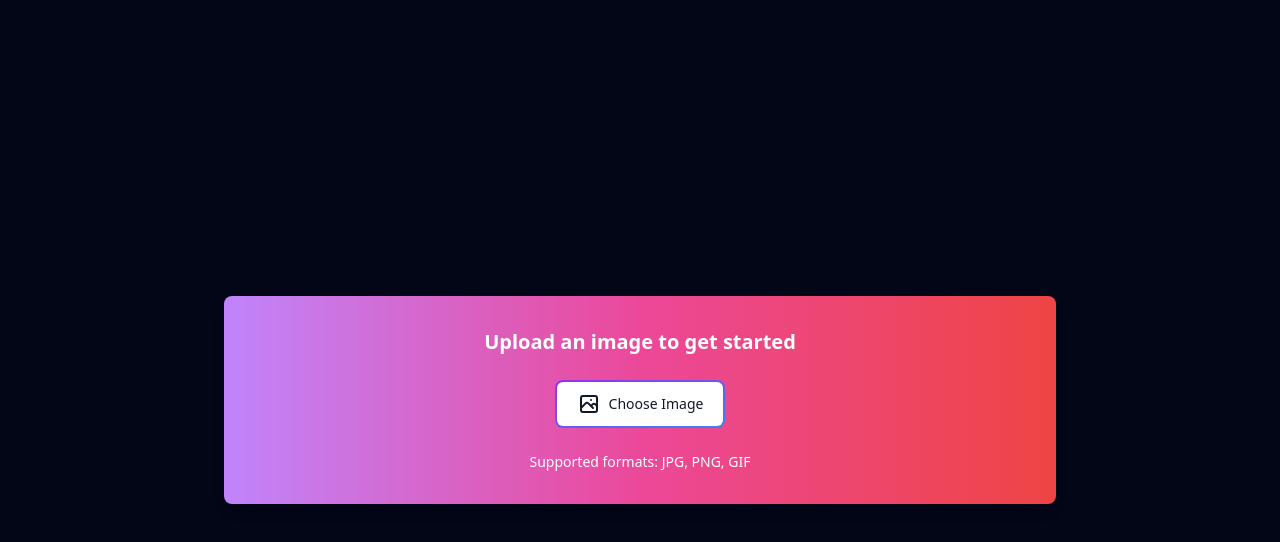
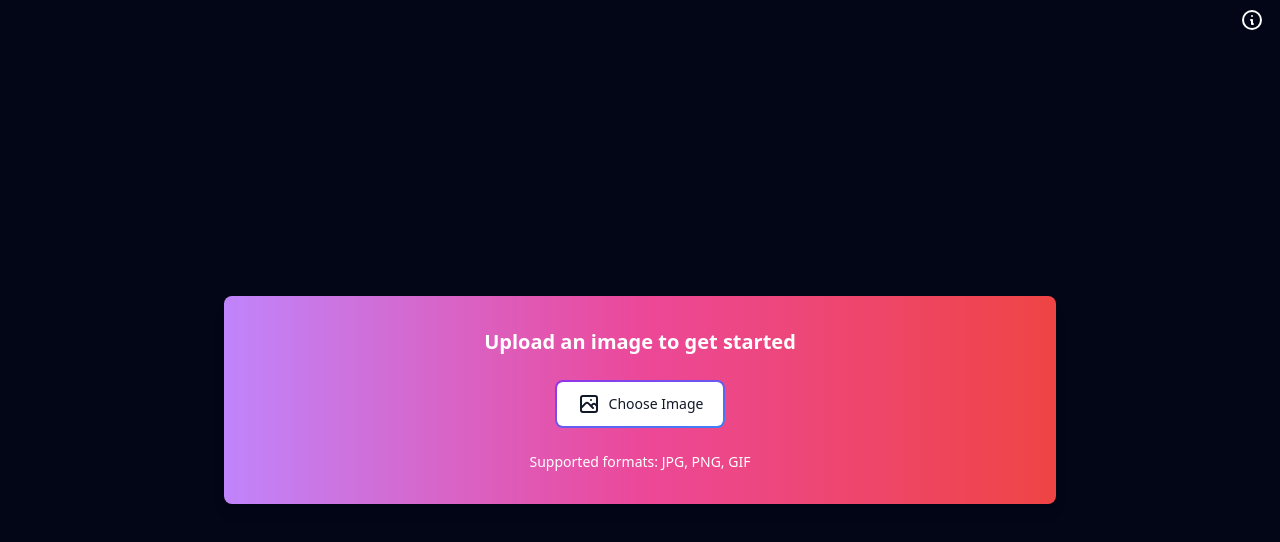
Before and after one commit to ornabmomin/skin-tone-decider, a React (Vite) app: page / in a window 1280 px wide. Shown: the top 542 px of the page. Built offline with nearby package versions, Linux system fonts and the light colour scheme.

Commit message:
Add modal

```diff
--- a/src/App.jsx
+++ b/src/App.jsx
@@ -1,9 +1,11 @@
+import Header from "./components/Header";
 import SkinToneSelector from "./components/SkinToneSelector";
 
 function App() {
   return (
-    <div>
-      <main>
+    <div className="flex flex-col">
+      <Header />
+      <main className="">
         <SkinToneSelector />
       </main>
     </div>
--- /dev/null
+++ b/src/components/Header.jsx
@@ -0,0 +1,42 @@
+import { useState } from "react";
+import Modal from "./Modal";
+
+const Header = () => {
+  const [isModalOpen, setIsModalOpen] = useState(false);
+
+  const toggleModal = () => {
+    setIsModalOpen(!isModalOpen);
+  };
+
+  return (
+    <>
+      <header className="fixed top-0 left-0 right-0 z-10">
+        <div className="container mx-auto px-4 py-2 flex justify-end">
+          <button
+            onClick={toggleModal}
+            className="text-white hover:text-gray-200 focus:outline-none"
+          >
+            <svg
+              xmlns="http://www.w3.org/2000/svg"
+              className="h-6 w-6"
+              fill="none"
+              viewBox="0 0 24 24"
+              stroke="currentColor"
+            >
+              <path
+                strokeLinecap="round"
+                strokeLinejoin="round"
+                strokeWidth={2}
+                d="M13 16h-1v-4h-1m1-4h.01M21 12a9 9 0 11-18 0 9 9 0 0118 0z"
+              />
+            </svg>
+          </button>
+        </div>
+      </header>
+
+      {isModalOpen && <Modal toggleModal={toggleModal} />}
+    </>
+  );
+};
+
+export default Header;
--- /dev/null
+++ b/src/components/Modal.jsx
@@ -0,0 +1,47 @@
+import PropTypes from "prop-types";
+
+const Modal = ({ toggleModal }) => {
+  return (
+    <div className="fixed inset-0 bg-black bg-opacity-50 backdrop-blur-sm flex items-center justify-center z-20 p-4">
+      <div className="bg-white dark:bg-gray-800 rounded-xl shadow-2xl w-full max-w-md max-h-[80vh] overflow-hidden flex flex-col">
+        <div className="p-6 overflow-y-auto">
+          <h2 className="text-3xl font-bold mb-6 text-gray-800 dark:text-white">
+            About this app
+          </h2>
+          <div className="text-gray-600 dark:text-gray-300">
+            <p className="pb-4">
+              Skin Tone Selector is an educational tool that seeks to help
+              people decide which skin tone they should choose for their emojis.
+            </p>
+            <p className="pb-4">
+              None of this has been fact checked by anyone or anything. I do not
+              guarantee its accuracy or efficacy.
+            </p>
+            <p className="pb-4">Don&apos;t get yourself cancelled.</p>
+            <p className="font-bold text-gray-800 dark:text-white">
+              Do you store the photos I upload?
+            </p>
+            <p>Nah dawg that&apos;d be weird af ngl.</p>
+          </div>
+        </div>
+        <div className="px-6 py-4">
+          <button
+            onClick={toggleModal}
+            className="w-full px-4 py-2 text-white rounded-lg focus:outline-none focus:ring-2 focus:ring-indigo-500 focus:ring-offset-2
+       bg-gradient-to-r from-purple-600 via-pink-500 to-red-500
+       hover:bg-gradient-to-l hover:from-purple-600 hover:via-pink-500 hover:to-red-500
+       transition-all duration-500 ease-in-out"
+          >
+            Close
+          </button>
+        </div>
+      </div>
+    </div>
+  );
+};
+
+Modal.propTypes = {
+  toggleModal: PropTypes.func.isRequired,
+};
+
+export default Modal;
--- a/src/components/SkinToneSelector.jsx
+++ b/src/components/SkinToneSelector.jsx
@@ -73,7 +73,7 @@ const SkinToneSelector = () => {
   return (
     <div
       className={`flex flex-col items-center min-h-screen bg-slate-950 ${
-        imageUploaded ? "justify-top" : "justify-center"
+        imageUploaded ? "justify-center" : "justify-center"
       } md:justify-center`}
     >
       <div className="w-full max-w-4xl p-4 md:p-8">
```
